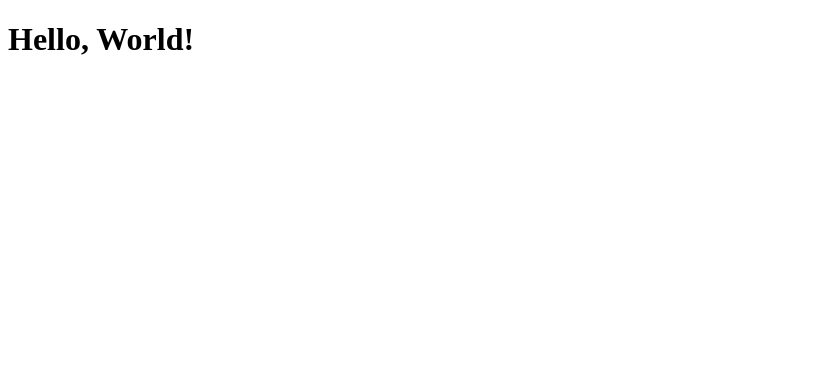
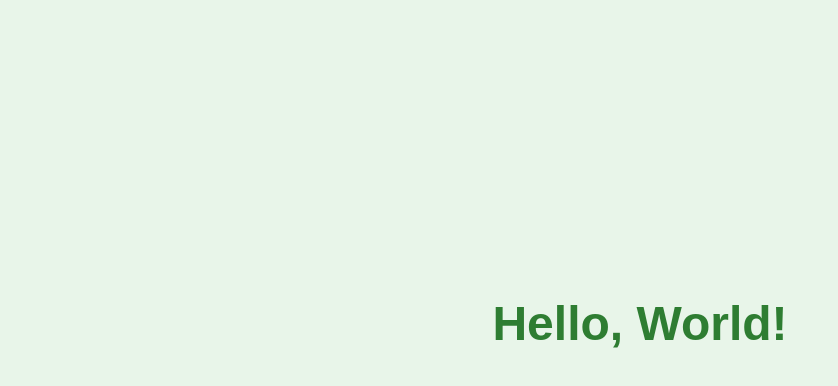
Before and after one commit to 4rtama/testhosting.github.io, a plain HTML site: page index.html in a window 1280 px wide. Shown: the whole page, without its empty margins (0-838 px from the left). Drawn offline with Linux system fonts and the light colour scheme.

Commit message:
Update index.html

```diff
--- a/index.html
+++ b/index.html
@@ -3,9 +3,21 @@
 <head>
     <meta charset="UTF-8">
     <meta name="viewport" content="width=device-width, initial-scale=1.0">
-    <title>Hello World</title>
+    <title>Hello World Hijau</title>
+    <style>
+        body {
+            background-color: #e8f5e9; /* hijau muda */
+            color: #2e7d32; /* hijau daun */
+            font-family: Arial, sans-serif;
+            text-align: center;
+            padding-top: 20%;
+        }
+        h1 {
+            font-size: 48px;
+        }
+    </style>
 </head>
 <body>
     <h1>Hello, World!</h1>
 </body>
-</html>
+</html
```
